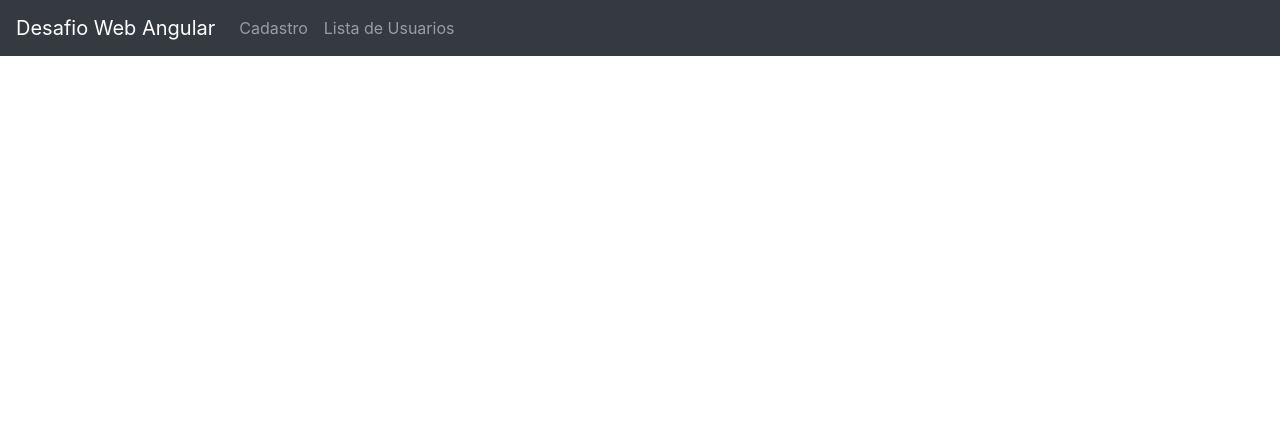
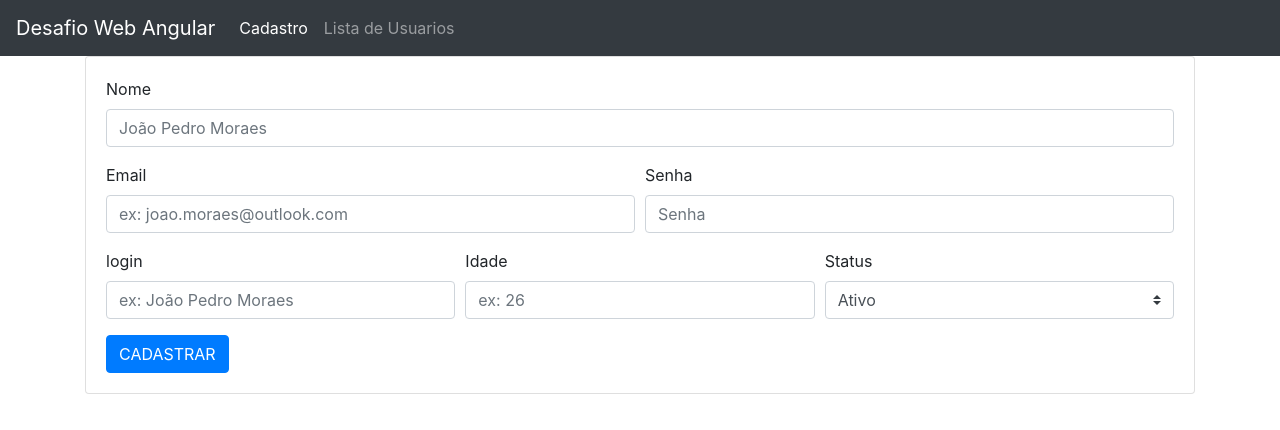
Before and after one commit to joaopedromoraez/desafio-crud-angular, an Angular app: page /cadastro in a window 1280 px wide. Before the commit this address led to /. Shown: the top 430 px of the page. Built offline with nearby package versions, Linux system fonts and the light colour scheme.

Commit message:
FEAT: Cria html da rota de cadastro

```diff
--- a/src/app/app-routing.module.ts
+++ b/src/app/app-routing.module.ts
@@ -5,7 +5,8 @@ import { ListagemComponent } from './components/listagem/listagem.component';
 
 
 const routes: Routes = [
-  { path:'home', component: CadastroComponent},
+  { path: '', redirectTo: '/cadastro', pathMatch: 'full' },
+  { path:'cadastro', component: CadastroComponent},
   { path:'usuarios', component: ListagemComponent}
 ];
 
--- a/src/app/components/cadastro/cadastro.component.html
+++ b/src/app/components/cadastro/cadastro.component.html
@@ -1 +1,52 @@
-<p>cadastro works!</p>
+<div class="container">
+    <div class="card">
+        <div class="card-body">
+            <div class="row">
+                <div class="col">
+
+                    <form>
+                        <div class="form-group">
+                            <label for="inputAddress">Nome</label>
+                            <input type="text" class="form-control" id="name" placeholder="João Pedro Moraes">
+                        </div>
+
+
+                        <div class="form-row">
+                            <div class="form-group col-md-6">
+                                <label for="inputEmail4">Email</label>
+                                <input type="email" class="form-control" id="inputEmail4"
+                                    placeholder="ex: joao.moraes@outlook.com">
+                            </div>
+                            <div class="form-group col-md-6">
+                                <label for="inputPassword4">Senha</label>
+                                <input type="password" class="form-control" id="inputPassword4" placeholder="Senha">
+                            </div>
+                        </div>
+
+
+                        <div class="form-row">
+                            <div class="form-group col-md-4">
+                                <label for="inputAddress">login</label>
+                                <input type="text" class="form-control" id="login" placeholder="ex: João Pedro Moraes">
+                            </div>
+                            <div class="form-group col-md-4">
+                                <label for="inputAddress">Idade</label>
+                                <input type="number" class="form-control" id="age" placeholder="ex: 26">
+                            </div>
+                            <div class="form-group col-md-4">
+                                <label for="inputAddress">Status</label>
+                                <select class="custom-select mr-sm-2" id="status">
+                                    <!-- <option selected>Choose...</option> -->
+                                    <option value="ativo">Ativo</option>
+                                    <option value="inativo">Inativo</option>
+                                </select>
+                            </div>
+                        </div>
+                        <button type="submit" class="btn btn-primary">CADASTRAR</button>
+                    </form>
+
+                </div>
+            </div>
+        </div>
+    </div>
+</div>
--- a/src/app/components/navbar/navbar.component.html
+++ b/src/app/components/navbar/navbar.component.html
@@ -5,7 +5,7 @@
     </button>
     <div class="collapse navbar-collapse" id="navbarNavAltMarkup">
       <div class="navbar-nav">
-        <a class="nav-item nav-link" routerLinkActive="active" routerLink="/home">Cadastro <span class="sr-only">(current)</span></a>
+        <a class="nav-item nav-link" routerLinkActive="active" routerLink="/cadastro">Cadastro <span class="sr-only">(current)</span></a>
         <a class="nav-item nav-link" routerLinkActive="active" routerLink="/usuarios">Lista de Usuarios</a>
       </div>
     </div>
```
